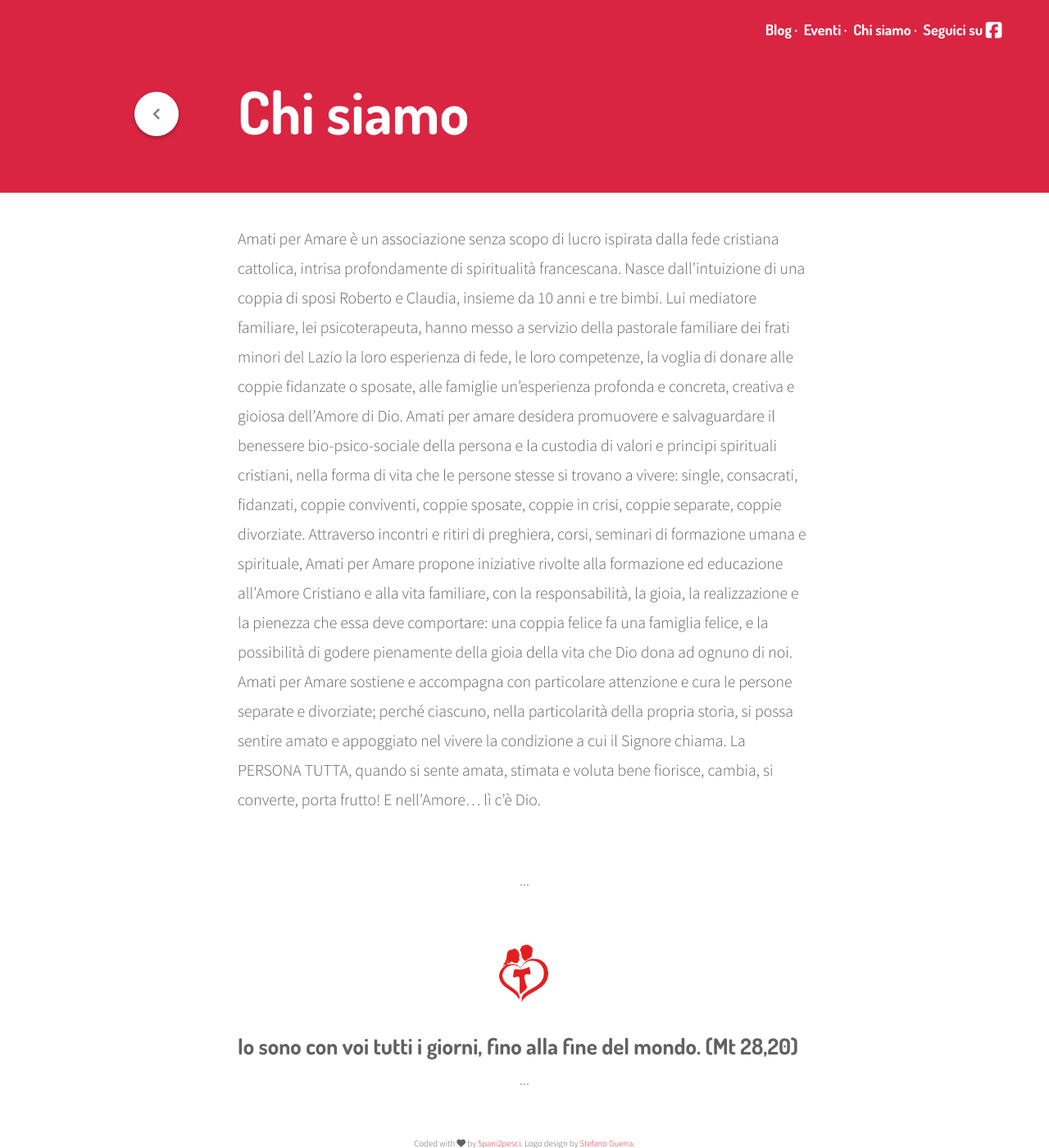
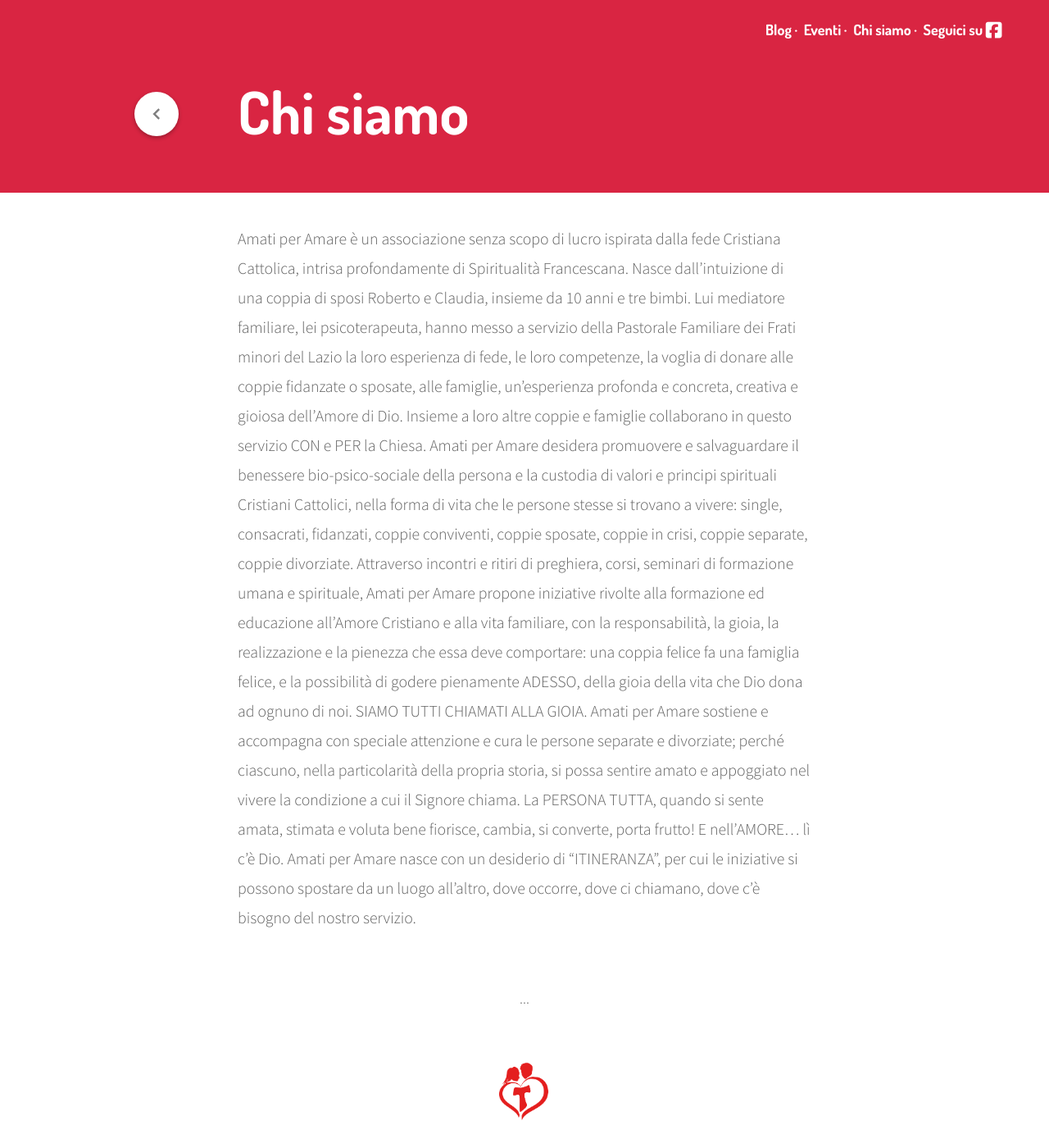
Before and after one commit to amatiperamare/amatiperamare.github.io, a Jekyll site: the page built from chi-siamo.markdown, in a window 1280 px wide and 1400 px high. Shown: the whole window at 82% size. Built offline with Jekyll 4.4.1, drawn with Linux system fonts in a browser that asks for light colours; nearby versions of some CDN libraries.

Commit message:
Updated Chi Siamo

```diff
--- a/chi-siamo.markdown
+++ b/chi-siamo.markdown
@@ -5,6 +5,8 @@ permalink: chi-siamo
 layout: page
 ---
 
-Amati per Amare è un associazione senza scopo di lucro ispirata dalla fede cristiana cattolica, intrisa profondamente di spiritualità francescana. Nasce dall'intuizione di una coppia di sposi Roberto e Claudia, insieme da 10 anni e tre bimbi. Lui mediatore familiare, lei psicoterapeuta, hanno messo a servizio della pastorale familiare dei frati minori del Lazio la loro esperienza di fede, le loro competenze, la voglia di donare alle coppie fidanzate o sposate, alle famiglie un'esperienza profonda e concreta, creativa e gioiosa dell'Amore di Dio. Amati per amare desidera promuovere e salvaguardare il benessere bio-psico-sociale della persona e la custodia di valori e principi spirituali cristiani, nella forma di vita che le persone stesse si trovano a vivere: single, consacrati, fidanzati, coppie conviventi, coppie sposate, coppie in crisi, coppie separate, coppie divorziate.
-Attraverso incontri e ritiri di preghiera, corsi, seminari di formazione umana e spirituale, Amati per Amare propone iniziative rivolte alla formazione ed educazione all'Amore Cristiano e alla vita familiare, con la responsabilità, la gioia, la realizzazione e la pienezza che essa deve comportare: una coppia felice fa una famiglia felice, e la possibilità di godere pienamente della gioia della vita che Dio dona ad ognuno di noi. Amati per Amare sostiene e accompagna con particolare attenzione e cura le persone separate e divorziate; perché ciascuno, nella particolarità della propria storia, si possa sentire amato e appoggiato nel vivere la condizione a cui il Signore chiama.
-La PERSONA TUTTA, quando si sente amata, stimata e voluta bene fiorisce, cambia, si converte, porta frutto! E nell'Amore... lì c'è Dio.
+Amati per Amare è un associazione senza scopo di lucro ispirata dalla fede Cristiana Cattolica, intrisa profondamente di Spiritualità Francescana. Nasce dall'intuizione di una coppia di sposi Roberto e Claudia, insieme da 10 anni e tre bimbi. Lui mediatore familiare, lei psicoterapeuta, hanno messo a servizio della Pastorale Familiare dei Frati minori del Lazio la loro esperienza di fede, le loro competenze, la voglia di donare alle coppie fidanzate o sposate, alle famiglie, un'esperienza profonda e concreta, creativa e gioiosa dell'Amore di Dio. Insieme a loro altre coppie e famiglie collaborano in questo servizio CON e PER la Chiesa.
+Amati per Amare desidera promuovere e salvaguardare il benessere bio-psico-sociale della persona e la custodia di valori e principi spirituali Cristiani Cattolici, nella forma di vita che le persone stesse si trovano a vivere: single, consacrati, fidanzati, coppie conviventi, coppie sposate, coppie in crisi, coppie separate, coppie divorziate.
+Attraverso incontri e ritiri di preghiera, corsi, seminari di formazione umana e spirituale, Amati per Amare propone iniziative rivolte alla formazione ed educazione all'Amore Cristiano e alla vita familiare, con la responsabilità, la gioia, la realizzazione e la pienezza che essa deve comportare: una coppia felice fa una famiglia felice, e la possibilità di godere pienamente ADESSO, della gioia della vita che Dio dona ad ognuno di noi. SIAMO TUTTI CHIAMATI ALLA GIOIA. Amati per Amare sostiene e accompagna con speciale attenzione e cura le persone separate e divorziate; perché ciascuno, nella particolarità della propria storia, si possa sentire amato e appoggiato nel vivere la condizione a cui il Signore chiama.
+La PERSONA TUTTA, quando si sente amata, stimata e voluta bene fiorisce, cambia, si converte, porta frutto! E nell'AMORE... lì c'è Dio.
+Amati per Amare nasce con un desiderio di "ITINERANZA", per cui le iniziative si possono spostare da un luogo all'altro, dove occorre, dove ci chiamano, dove c'è bisogno del nostro servizio.
```
